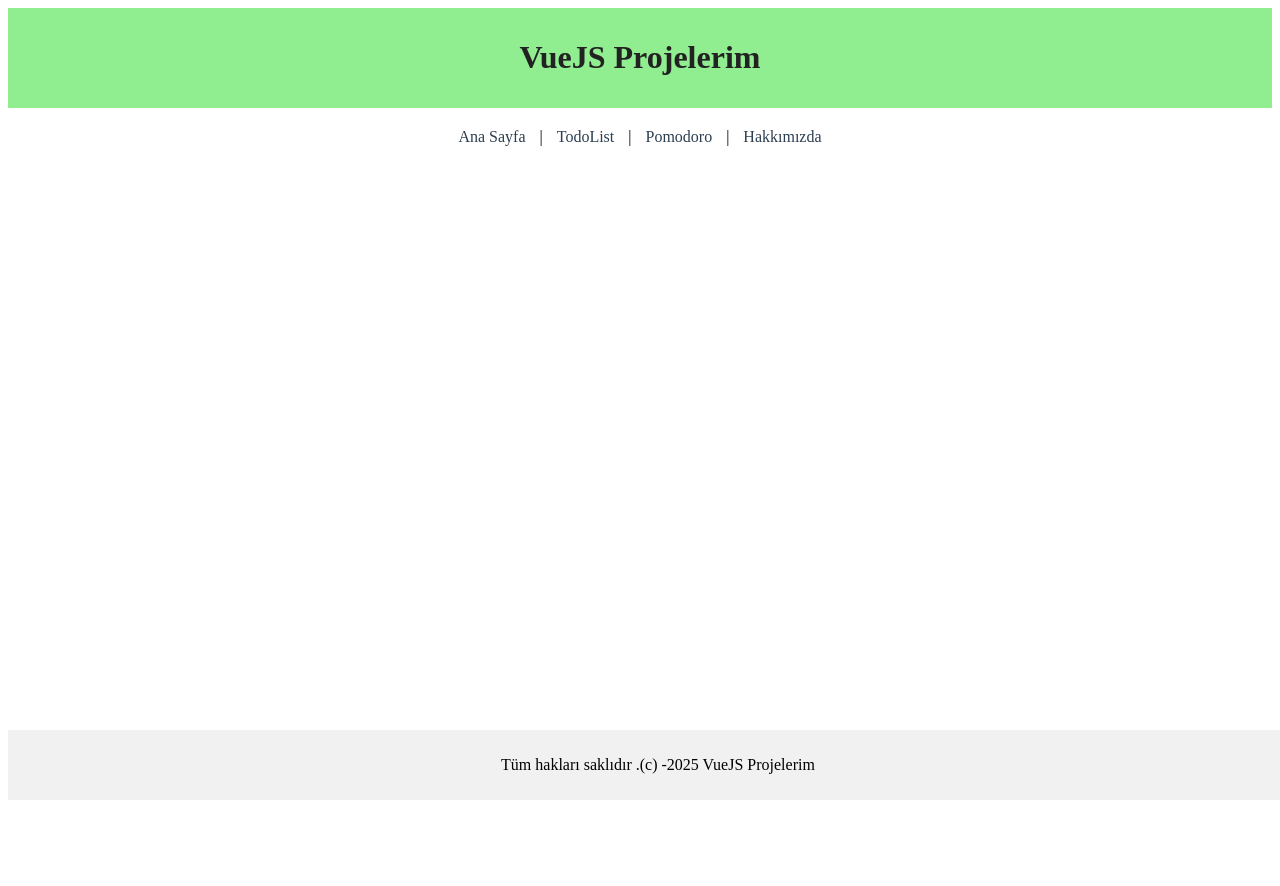
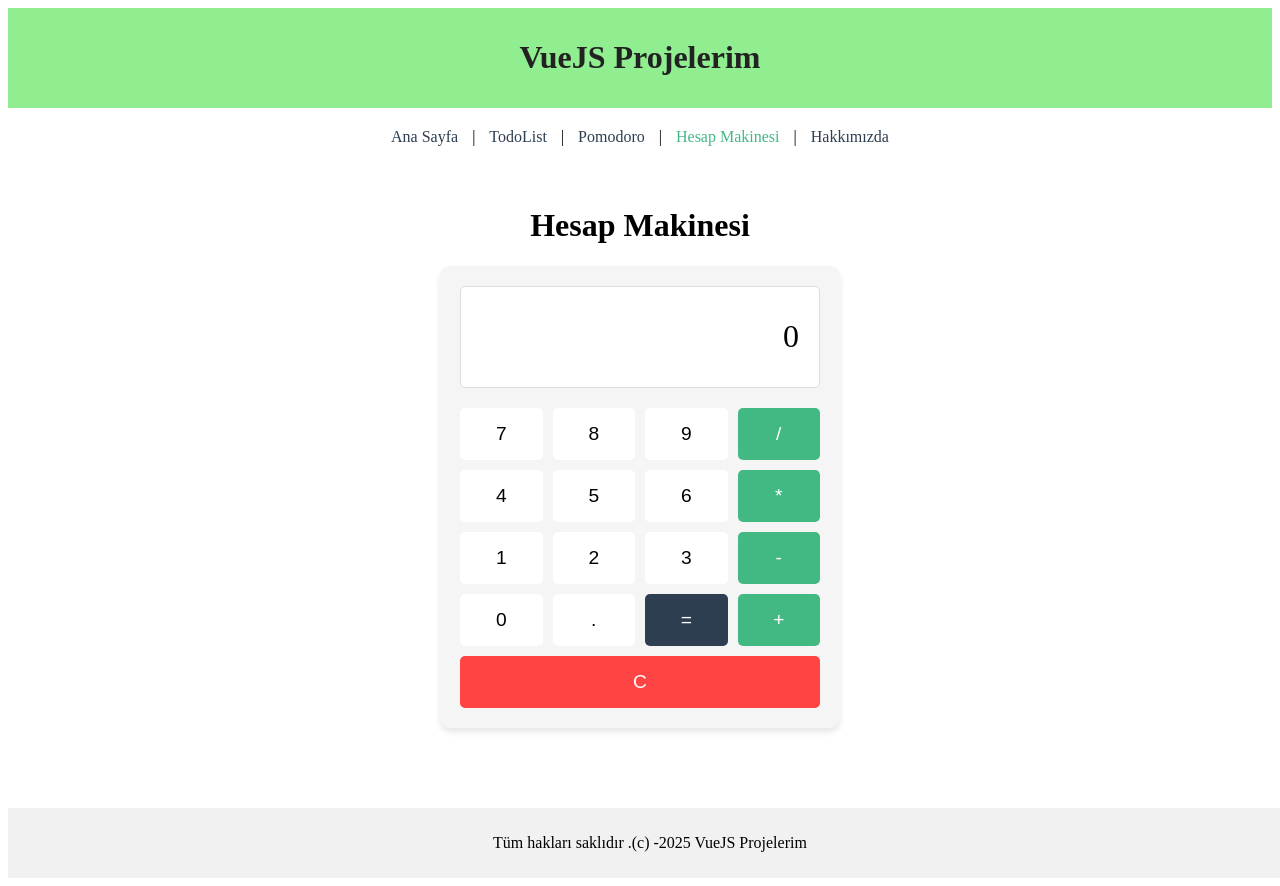
Before and after one commit to kadirn7/VueProject, a Vue app: page /calculator in a window 1280 px wide. Before the commit the page ends 800 px from the top, so only its background shows below. Built offline with nearby package versions, Linux system fonts and the light colour scheme.

Commit message:
Calculator eklendi

```diff
--- a/src/App.vue
+++ b/src/App.vue
@@ -1,13 +1,16 @@
 <template>
   <div id="app">
+    <div class="content-wrapper">
       <app-header></app-header>
       <nav>
         <router-link to="/">Ana Sayfa</router-link> |
         <router-link to="/todolist">TodoList</router-link> |
         <router-link to="/pomodoro">Pomodoro</router-link> |
+        <router-link to="/calculator">Hesap Makinesi</router-link> |
         <router-link to="/about">Hakkımızda</router-link>
       </nav>
       <router-view></router-view>
+    </div>
     <app-footer></app-footer>
   </div>
 </template>
@@ -24,7 +27,17 @@ export default {
 }
 </script>
 
-<style scoped>
+<style>
+#app {
+  min-height: 100vh;
+  display: flex;
+  flex-direction: column;
+}
+
+.content-wrapper {
+  flex: 1;
+}
+
 nav {
   padding: 20px;
   text-align: center;
--- a/src/components/Footer.vue
+++ b/src/components/Footer.vue
@@ -15,8 +15,6 @@ footer {
   background-color: #f1f1f1;
   padding: 10px;
   text-align: center;
-  position: fixed;
-  bottom: 0;
   width: 100%;
 }
 </style>
--- /dev/null
+++ b/src/components/calculator/Display.vue
@@ -0,0 +1,34 @@
+<template>
+  <div class="display">
+    {{ value }}
+  </div>
+</template>
+
+<script>
+export default {
+  name: 'Display',
+  props: {
+    value: {
+      type: String,
+      required: true
+    }
+  }
+}
+</script>
+
+<style scoped>
+.display {
+  background: #fff;
+  padding: 20px;
+  text-align: right;
+  font-size: 2rem;
+  margin-bottom: 20px;
+  border-radius: 5px;
+  border: 1px solid #ddd;
+  min-height: 60px;
+  display: flex;
+  align-items: center;
+  justify-content: flex-end;
+  overflow: hidden;
+}
+</style>
--- /dev/null
+++ b/src/components/calculator/Keypad.vue
@@ -0,0 +1,111 @@
+<template>
+  <div class="keypad">
+    <div class="row" v-for="row in buttons" :key="row[0]">
+      <button
+        v-for="button in row"
+        :key="button"
+        @click="handleClick(button)"
+        :class="getButtonClass(button)"
+      >
+        {{ button }}
+      </button>
+    </div>
+  </div>
+</template>
+
+<script>
+export default {
+  name: 'Keypad',
+  data() {
+    return {
+      buttons: [
+        ['7', '8', '9', '/'],
+        ['4', '5', '6', '*'],
+        ['1', '2', '3', '-'],
+        ['0', '.', '=', '+'],
+        ['C']
+      ]
+    }
+  },
+  methods: {
+    handleClick(button) {
+      if (button === 'C') {
+        this.$emit('clear-click');
+      } else if (button === '=') {
+        this.$emit('equals-click');
+      } else if (['+', '-', '*', '/'].includes(button)) {
+        this.$emit('operator-click', button);
+      } else if (button === '.') {
+        this.$emit('decimal-click');
+      } else {
+        this.$emit('number-click', parseInt(button));
+      }
+    },
+    getButtonClass(button) {
+      return {
+        'operator': ['+', '-', '*', '/'].includes(button),
+        'equals': button === '=',
+        'clear': button === 'C'
+      }
+    }
+  }
+}
+</script>
+
+<style scoped>
+.keypad {
+  display: grid;
+  gap: 10px;
+}
+
+.row {
+  display: grid;
+  grid-template-columns: repeat(4, 1fr);
+  gap: 10px;
+}
+
+.row:last-child {
+  grid-template-columns: 1fr;
+}
+
+button {
+  padding: 15px;
+  font-size: 1.2rem;
+  border: none;
+  border-radius: 5px;
+  background: #fff;
+  cursor: pointer;
+  transition: all 0.3s;
+}
+
+button:hover {
+  background: #e0e0e0;
+}
+
+.operator {
+  background: #42b983;
+  color: white;
+}
+
+.operator:hover {
+  background: #3aa876;
+}
+
+.equals {
+  background: #2c3e50;
+  color: white;
+}
+
+.equals:hover {
+  background: #1a2634;
+}
+
+.clear {
+  background: #ff4444;
+  color: white;
+}
+
+.clear:hover {
+  background: #cc0000;
+}
+</style>
--- a/src/router/index.js
+++ b/src/router/index.js
@@ -3,6 +3,7 @@ import Home from '../views/Home.vue'
 import About from '../views/About.vue'
 import TodoList from '../views/TodoList.vue'
 import PomodoroTimer from '../views/PomodoroTimer.vue'
+import Calculator from '../views/Calculator.vue'
 
 const routes = [
   {
@@ -24,6 +25,11 @@ const routes = [
     path: '/pomodoro',
     name: 'PomodoroTimer',
     component: PomodoroTimer
+  },
+  {
+    path: '/calculator',
+    name: 'Calculator',
+    component: Calculator
   }
 ]
 
--- /dev/null
+++ b/src/views/Calculator.vue
@@ -0,0 +1,113 @@
+<template>
+  <div class="calculator">
+    <h1>Hesap Makinesi</h1>
+    <div class="calc-container">
+      <Display :value="display" />
+      <Keypad
+        @number-click="handleNumber"
+        @operator-click="handleOperator"
+        @clear-click="clearDisplay"
+        @equals-click="calculate"
+        @decimal-click="handleDecimal"
+      />
+    </div>
+  </div>
+</template>
+
+<script>
+import Display from '../components/calculator/Display.vue'
+import Keypad from '../components/calculator/Keypad.vue'
+
+export default {
+  name: 'Calculator',
+  components: {
+    Display,
+    Keypad
+  },
+  data() {
+    return {
+      display: '0',
+      previousValue: null,
+      operator: null,
+      newNumber: true
+    }
+  },
+  methods: {
+    handleNumber(number) {
+      if (this.newNumber) {
+        this.display = number.toString();
+        this.newNumber = false;
+      } else {
+        this.display = this.display === '0' ?
+          number.toString() :
+          this.display + number;
+      }
+    },
+    handleOperator(op) {
+      this.calculate();
+      this.previousValue = parseFloat(this.display);
+      this.operator = op;
+      this.newNumber = true;
+    },
+    handleDecimal() {
+      if (!this.display.includes('.')) {
+        this.display += '.';
+      }
+    },
+    clearDisplay() {
+      this.display = '0';
+      this.previousValue = null;
+      this.operator = null;
+      this.newNumber = true;
+    },
+    calculate() {
+      if (this.previousValue === null || this.operator === null) return;
+
+      const current = parseFloat(this.display);
+      let result;
+
+      switch (this.operator) {
+        case '+':
+          result = this.previousValue + current;
+          break;
+        case '-':
+          result = this.previousValue - current;
+          break;
+        case '*':
+          result = this.previousValue * current;
+          break;
+        case '/':
+          if (current === 0) {
+            this.display = 'Hata';
+            this.newNumber = true;
+            return;
+          }
+          result = this.previousValue / current;
+          break;
+      }
+
+      this.display = result.toString();
+      this.previousValue = null;
+      this.operator = null;
+      this.newNumber = true;
+    }
+  }
+}
+</script>
+
+<style scoped>
+.calculator {
+  max-width: 400px;
+  margin: 0 auto;
+  padding: 20px;
+  text-align: center;
+  margin-bottom: 60px;
+}
+
+.calc-container {
+  background: #f5f5f5;
+  border-radius: 10px;
+  padding: 20px;
+  box-shadow: 0 4px 6px rgba(0, 0, 0, 0.1);
+}
+</style>
--- a/src/views/Home.vue
+++ b/src/views/Home.vue
@@ -8,6 +8,10 @@
       <div class="project-card" @click="$router.push('/pomodoro')">
         <h3>Pomodoro Timer</h3>
         <p>Zaman yönetimi için Pomodoro tekniği uygulaması</p>
+      </div>
+      <div class="project-card" @click="$router.push('/calculator')">
+        <h3>Hesap Makinesi</h3>
+        <p>Temel matematiksel işlemler için hesap makinesi uygulaması</p>
       </div>
       <!-- Diğer projeler buraya eklenebilir -->
     </div>
```
Lines whose indentation alone changed are shown as unchanged.
